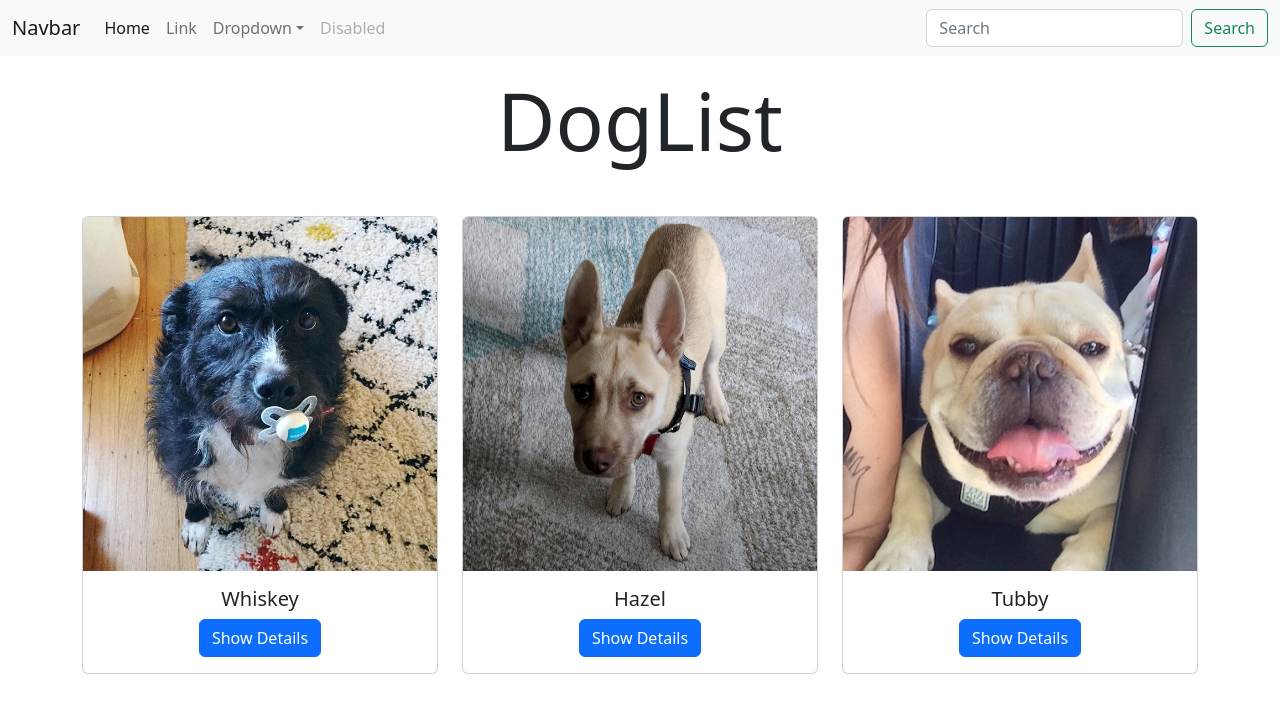
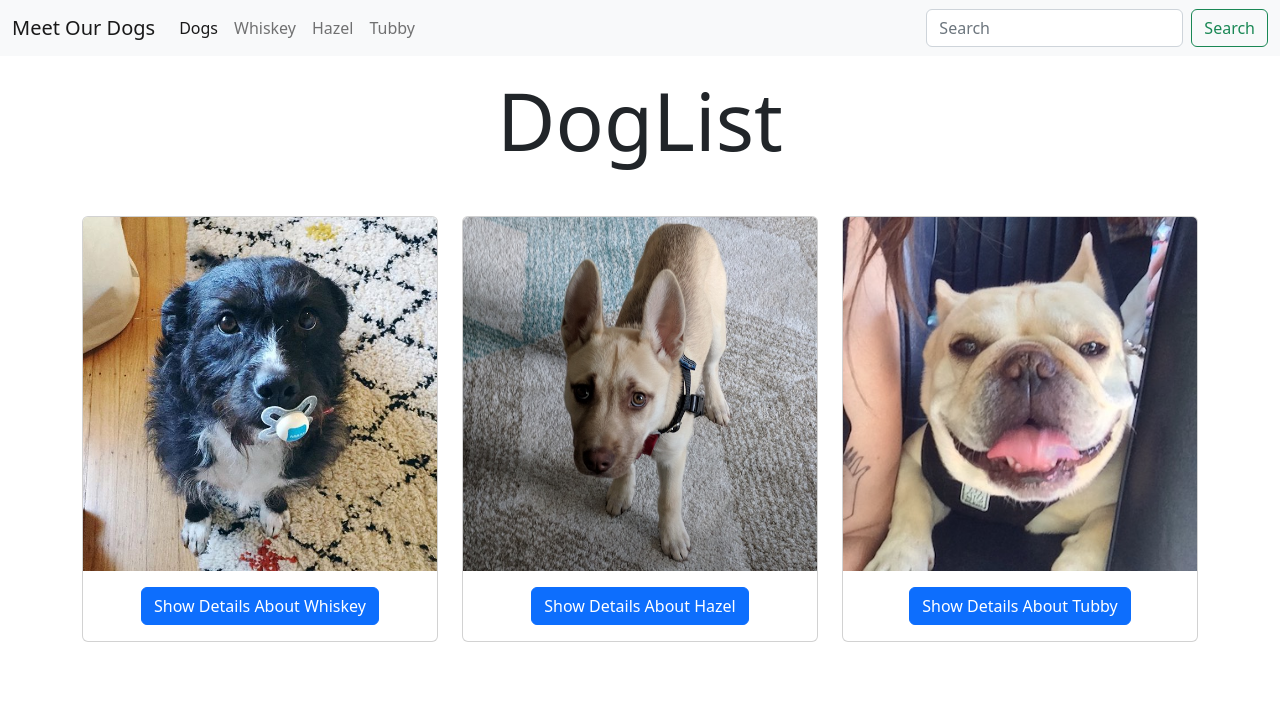
Before and after one commit to RafalZakrzewski84/23_routes-dog-app, a React (Create React App) app: page /dogs in a window 1280 px wide. Shown: the top 712 px of the page. Built offline with nearby package versions, Linux system fonts and the light colour scheme.

Commit message:
Adding dog details component and providing links to it

```diff
--- a/src/App.js
+++ b/src/App.js
@@ -4,6 +4,7 @@ import { Routes, Route } from 'react-router-dom';
 import assets from './assets';
 import Navbar from './components/Navbar';
 import DogsList from './components/DogsList';
+import DogDetails from './components/DogDetails';
 
 import './App.css';
 
@@ -13,6 +14,7 @@ function App() {
 			<Navbar dogs={assets.dogs} />
 			<Routes>
 				<Route path="/dogs" element={<DogsList dogs={assets.dogs} />} />
+				<Route path="/dogs/:name" element={<DogDetails />} />
 			</Routes>
 		</div>
 	);
--- /dev/null
+++ b/src/components/DogDetails.js
@@ -0,0 +1,9 @@
+/** @format */
+
+import React from 'react';
+
+const DogDetails = () => {
+	return <div>DogDetails</div>;
+};
+
+export default DogDetails;
--- a/src/components/DogsList.js
+++ b/src/components/DogsList.js
@@ -1,6 +1,7 @@
 /** @format */
 
 import React from 'react';
+import { Link } from 'react-router-dom';
 
 const DogsList = ({ dogs }) => {
 	return (
@@ -13,13 +14,11 @@ const DogsList = ({ dogs }) => {
 							<div className="card">
 								<img src={dog.src} className="card-img-top" alt={dog.name} />
 								<div className="card-body">
-									<h5 className="card-title">{dog.name}</h5>
-									<a href="#" className="btn btn-primary">
-										Show Details
-									</a>
+									<Link to={`/dogs/${dog.name}`} className="btn btn-primary">
+										Show Details About {dog.name}
+									</Link>
 								</div>
 							</div>
-							<h1 className="display-1 text-center"></h1>
 						</div>
 					))}
 				</div>
--- a/src/components/Navbar.js
+++ b/src/components/Navbar.js
@@ -1,14 +1,15 @@
 /** @format */
 
 import React from 'react';
+import { Link } from 'react-router-dom';
 
-const Navbar = () => {
+const Navbar = ({ dogs }) => {
 	return (
 		<div>
 			<nav className="navbar navbar-expand-lg bg-light">
 				<div className="container-fluid">
 					<a className="navbar-brand" href="#">
-						Navbar
+						Meet Our Dogs
 					</a>
 					<button
 						className="navbar-toggler"
@@ -23,48 +24,22 @@ const Navbar = () => {
 					<div className="collapse navbar-collapse" id="navbarSupportedContent">
 						<ul className="navbar-nav me-auto mb-2 mb-lg-0">
 							<li className="nav-item">
-								<a className="nav-link active" aria-current="page" href="#">
-									Home
-								</a>
+								<Link
+									to="/dogs"
+									className="nav-link active"
+									aria-current="page">
+									Dogs
+								</Link>
 							</li>
-							<li className="nav-item">
-								<a className="nav-link" href="#">
-									Link
-								</a>
-							</li>
-							<li className="nav-item dropdown">
-								<a
-									className="nav-link dropdown-toggle"
-									href="#"
-									role="button"
-									data-bs-toggle="dropdown"
-									aria-expanded="false">
-									Dropdown
-								</a>
-								<ul className="dropdown-menu">
-									<li>
-										<a className="dropdown-item" href="#">
-											Action
-										</a>
+							{dogs.map((dog, idx) => {
+								return (
+									<li key={dog.name + idx} className="nav-item">
+										<Link to={`/dogs/${dog.name}`} className="nav-link">
+											{dog.name}
+										</Link>
 									</li>
-									<li>
-										<a className="dropdown-item" href="#">
-											Another action
-										</a>
-									</li>
-									<li>
-										<hr className="dropdown-divider" />
-									</li>
-									<li>
-										<a className="dropdown-item" href="#">
-											Something else here
-										</a>
-									</li>
-								</ul>
-							</li>
-							<li className="nav-item">
-								<a className="nav-link disabled">Disabled</a>
-							</li>
+								);
+							})}
 						</ul>
 						<form className="d-flex" role="search">
 							<input
```
